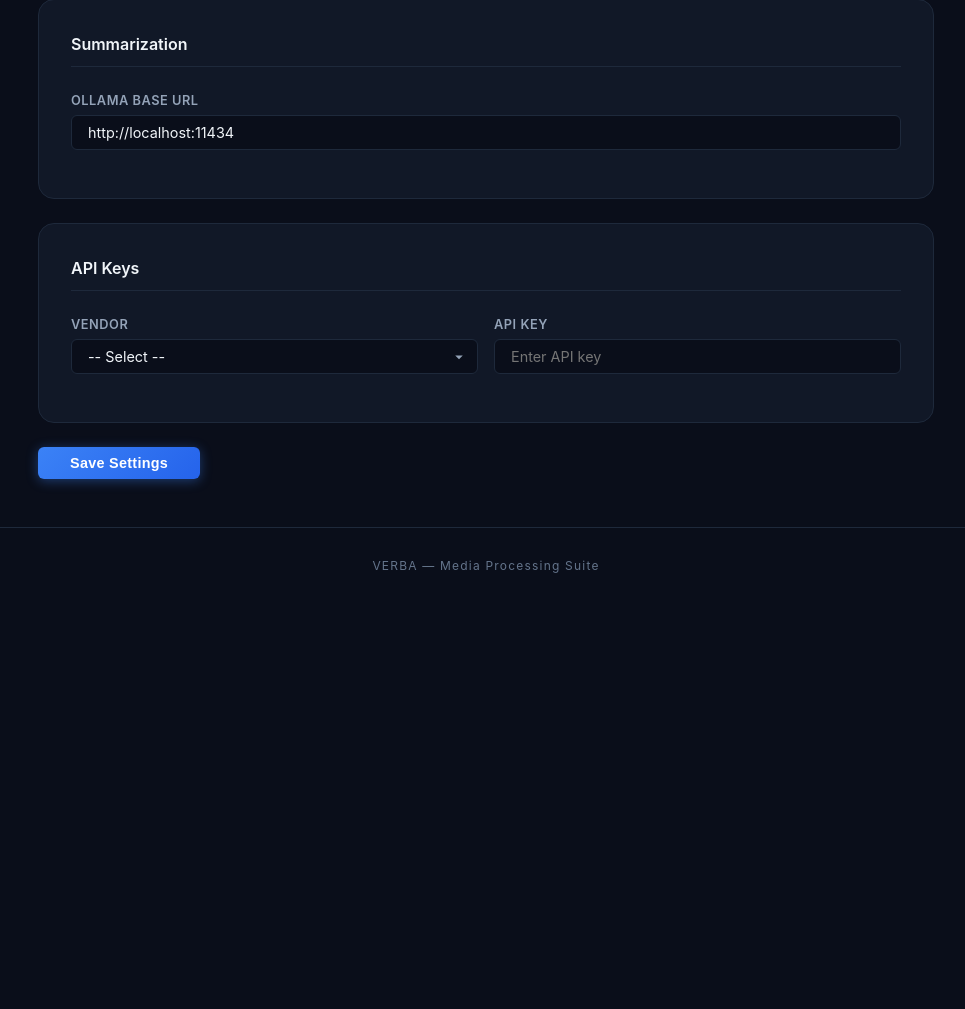
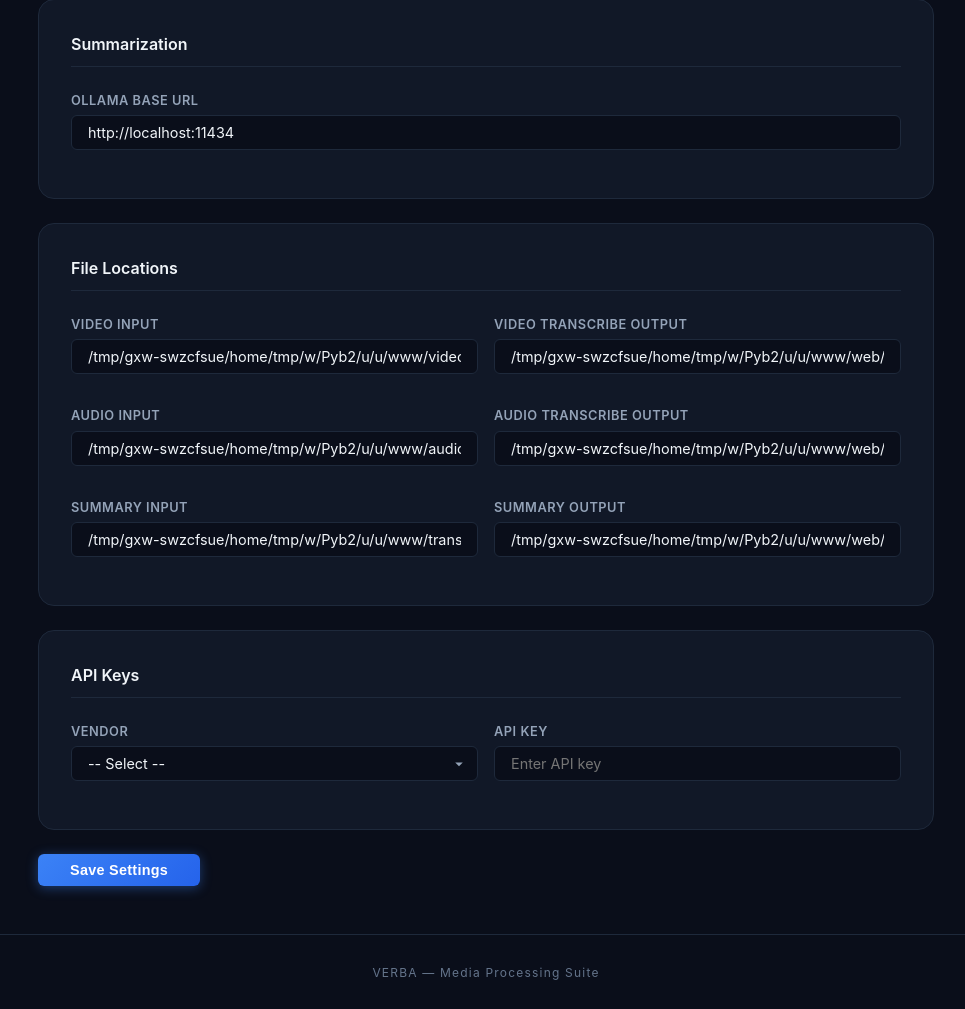
Before and after one commit to GunnyMarc/verba, a FastAPI app: page /settings in a window 1280 px wide. Shown: the part 596-1605 px from the top of the page, without its empty margins (154-1119 px from the left). Before the commit the page ends 1169 px from the top, so only its background shows below. Run offline with FastAPI, Linux system fonts and the light colour scheme; some libraries are stand-ins or nearby versions.

Commit message:
Updated Settings

```diff
--- a/web/app.py
+++ b/web/app.py
@@ -17,15 +17,9 @@ REPO_ROOT = WEB_DIR.parent
 @asynccontextmanager
 async def lifespan(app: FastAPI):
     # --- Startup ---
-    # Create working directories
+    # Create upload directory (always fixed)
     upload_dir = WEB_DIR / "uploads"
-    output_dir = WEB_DIR / "output"
     upload_dir.mkdir(exist_ok=True)
-    output_dir.mkdir(exist_ok=True)
-
-    # Create batch input directories
-    for tool in ("videotr", "audiotr", "transtr"):
-        (REPO_ROOT / tool / "input").mkdir(parents=True, exist_ok=True)
 
     # Initialize shared state
     app.state.settings = WebSettings()
@@ -35,7 +29,15 @@ async def lifespan(app: FastAPI):
     app.state.keystore.apply_to_env()
     app.state.templates = Jinja2Templates(directory=str(WEB_DIR / "templates"))
     app.state.upload_dir = upload_dir
-    app.state.output_dir = output_dir
+
+    # Create default file-location directories from settings
+    settings = app.state.settings
+    for dir_path in (
+        settings.video_input_dir, settings.video_output_dir,
+        settings.audio_input_dir, settings.audio_output_dir,
+        settings.summary_input_dir, settings.summary_output_dir,
+    ):
+        Path(dir_path).mkdir(parents=True, exist_ok=True)
 
     yield
 
--- a/web/routes/audiotr_routes.py
+++ b/web/routes/audiotr_routes.py
@@ -11,8 +11,6 @@ from ..config import AUDIO_FORMATS, WHISPER_MODELS, MARKDOWN_STYLES, DEVICE_CHOI
 from ..jobs import JobStatus
 
 router = APIRouter()
-
-REPO_ROOT = Path(__file__).resolve().parent.parent.parent
 
 
 @router.get("")
@@ -46,7 +44,7 @@ async def audiotr_upload(
     job_manager = request.app.state.job_manager
     executor = request.app.state.executor
     upload_dir = request.app.state.upload_dir
-    output_dir = request.app.state.output_dir
+    output_dir = Path(settings.audio_output_dir)
 
     job_settings = {
         "whisper_model": model or settings.whisper_model,
@@ -58,7 +56,7 @@ async def audiotr_upload(
 
     # Batch mode
     if batch_process == "on":
-        input_dir = REPO_ROOT / "audiotr" / "input"
+        input_dir = Path(settings.audio_input_dir)
         file_paths = [
             str(f) for f in input_dir.iterdir()
             if f.is_file() and f.suffix.lower() in AUDIO_FORMATS
--- a/web/routes/settings_routes.py
+++ b/web/routes/settings_routes.py
@@ -1,3 +1,5 @@
+from pathlib import Path
+
 from fastapi import APIRouter, Request, Form
 from fastapi.responses import HTMLResponse
 
@@ -35,6 +37,12 @@ async def settings_update(
     markdown_style: str = Form(""),
     include_metadata: str = Form(""),
     ollama_base_url: str = Form(""),
+    video_input_dir: str = Form(""),
+    video_output_dir: str = Form(""),
+    audio_input_dir: str = Form(""),
+    audio_output_dir: str = Form(""),
+    summary_input_dir: str = Form(""),
+    summary_output_dir: str = Form(""),
     api_vendor: str = Form(""),
     api_key: str = Form(""),
 ):
@@ -55,6 +63,19 @@ async def settings_update(
     if ollama_base_url:
         settings.ollama_base_url = ollama_base_url
 
+    # Update file location settings
+    for field_name, field_value in (
+        ("video_input_dir", video_input_dir),
+        ("video_output_dir", video_output_dir),
+        ("audio_input_dir", audio_input_dir),
+        ("audio_output_dir", audio_output_dir),
+        ("summary_input_dir", summary_input_dir),
+        ("summary_output_dir", summary_output_dir),
+    ):
+        if field_value:
+            setattr(settings, field_name, field_value)
+            Path(field_value).mkdir(parents=True, exist_ok=True)
+
     # Save API key if provided
     if api_vendor and api_key:
         keystore.save_key(api_vendor, api_key)
--- a/web/routes/transtr_routes.py
+++ b/web/routes/transtr_routes.py
@@ -9,8 +9,6 @@ from ..config import TRANSCRIPT_FORMATS, AVAILABLE_MODELS, MODEL_DISPLAY_LABELS
 from ..jobs import JobStatus
 
 router = APIRouter()
-
-REPO_ROOT = Path(__file__).resolve().parent.parent.parent
 
 
 @router.get("")
@@ -50,7 +48,7 @@ async def transtr_process(
 
     # Batch mode
     if batch_process == "on":
-        input_dir = REPO_ROOT / "transtr" / "input"
+        input_dir = Path(settings.summary_input_dir)
         texts = []
         for f in sorted(input_dir.iterdir()):
             if f.is_file() and f.suffix.lower() in TRANSCRIPT_FORMATS:
--- a/web/routes/videotr_routes.py
+++ b/web/routes/videotr_routes.py
@@ -11,8 +11,6 @@ from ..config import VIDEO_FORMATS, WHISPER_MODELS, MARKDOWN_STYLES, DEVICE_CHOI
 from ..jobs import JobStatus
 
 router = APIRouter()
-
-REPO_ROOT = Path(__file__).resolve().parent.parent.parent
 
 
 @router.get("")
@@ -46,7 +44,7 @@ async def videotr_upload(
     job_manager = request.app.state.job_manager
     executor = request.app.state.executor
     upload_dir = request.app.state.upload_dir
-    output_dir = request.app.state.output_dir
+    output_dir = Path(settings.video_output_dir)
 
     # Build job settings from form or defaults
     job_settings = {
@@ -59,7 +57,7 @@ async def videotr_upload(
 
     # Batch mode
     if batch_process == "on":
-        input_dir = REPO_ROOT / "videotr" / "input"
+        input_dir = Path(settings.video_input_dir)
         file_paths = [
             str(f) for f in input_dir.iterdir()
             if f.is_file() and f.suffix.lower() in VIDEO_FORMATS
--- a/web/templates/settings.html
+++ b/web/templates/settings.html
@@ -77,6 +77,54 @@
     </div>
 
     <div class="card form-card">
+        <h2 class="card-title">File Locations</h2>
+
+        <div class="form-grid">
+            <div class="form-row">
+                <label class="form-label" for="video_input_dir">Video Input</label>
+                <input type="text" id="video_input_dir" name="video_input_dir"
+                       value="{{ settings.video_input_dir }}"
+                       class="form-input">
+            </div>
+
+            <div class="form-row">
+                <label class="form-label" for="video_output_dir">Video Transcribe Output</label>
+                <input type="text" id="video_output_dir" name="video_output_dir"
+                       value="{{ settings.video_output_dir }}"
+                       class="form-input">
+            </div>
+
+            <div class="form-row">
+                <label class="form-label" for="audio_input_dir">Audio Input</label>
+                <input type="text" id="audio_input_dir" name="audio_input_dir"
+                       value="{{ settings.audio_input_dir }}"
+                       class="form-input">
+            </div>
+
+            <div class="form-row">
+                <label class="form-label" for="audio_output_dir">Audio Transcribe Output</label>
+                <input type="text" id="audio_output_dir" name="audio_output_dir"
+                       value="{{ settings.audio_output_dir }}"
+                       class="form-input">
+            </div>
+
+            <div class="form-row">
+                <label class="form-label" for="summary_input_dir">Summary Input</label>
+                <input type="text" id="summary_input_dir" name="summary_input_dir"
+                       value="{{ settings.summary_input_dir }}"
+                       class="form-input">
+            </div>
+
+            <div class="form-row">
+                <label class="form-label" for="summary_output_dir">Summary Output</label>
+                <input type="text" id="summary_output_dir" name="summary_output_dir"
+                       value="{{ settings.summary_output_dir }}"
+                       class="form-input">
+            </div>
+        </div>
+    </div>
+
+    <div class="card form-card">
         <h2 class="card-title">API Keys</h2>
 
         {% if stored_vendors %}
```
Also changed, not shown: web/config.py (+14 -0 lines), README.md.
